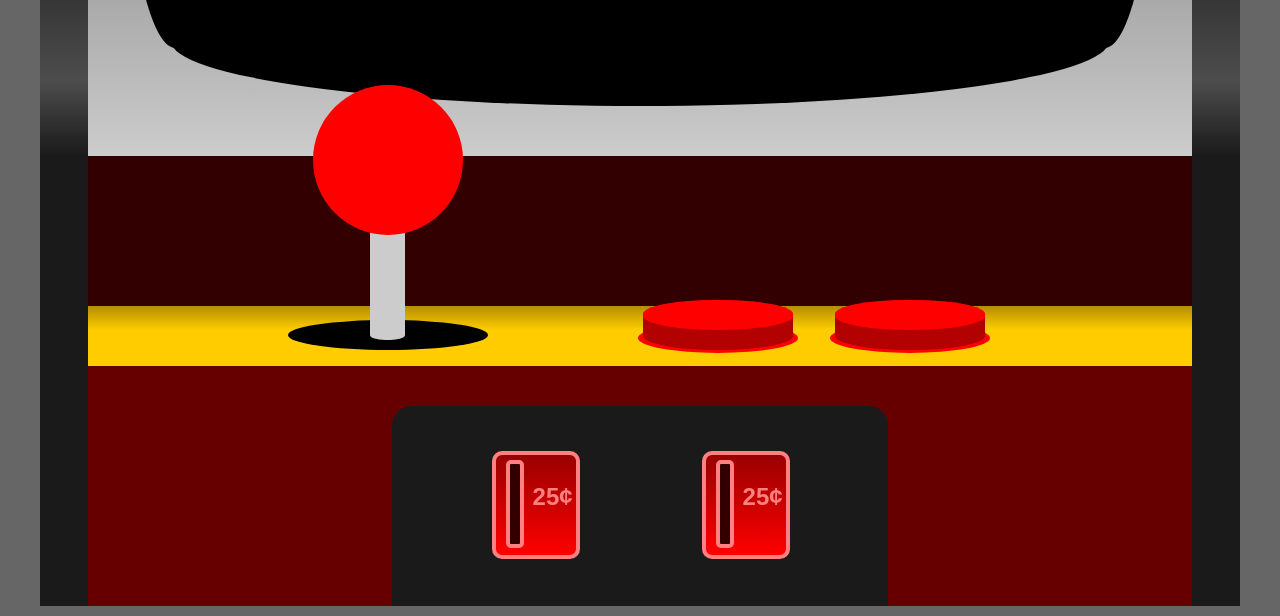
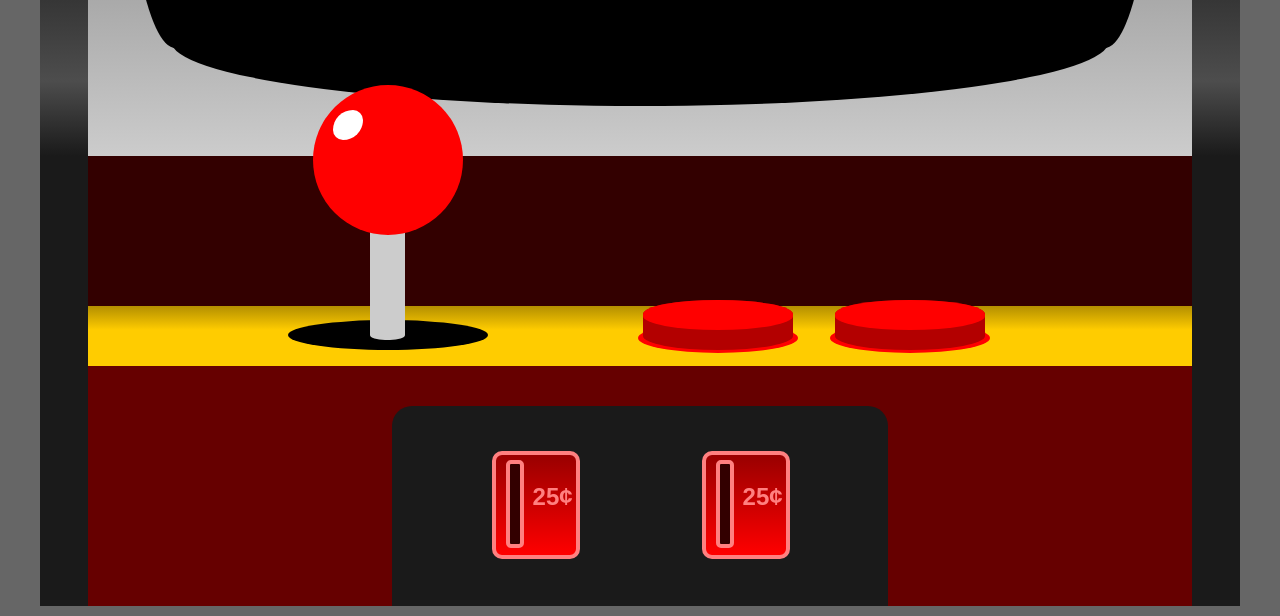
Before and after one commit to McMartyFly/neo, a PHP site: page / in a window 1280 px wide. Shown: the part 894-1510 px from the top of the page. Run offline with PHP 8.4, Linux system fonts and the light colour scheme; style sheets or scripts are compiled from the project's sources; some libraries are stand-ins or nearby versions.

Commit message:
adding tweaks

```diff
--- a/index.php
+++ b/index.php
@@ -78,7 +78,9 @@
             <div class="stick-wrap">
               <div class="base">
                 <div class="pole">
-                  <div class="ball"></div>
+                  <div class="ball">
+                    <div class="highlight"></div>
+                  </div>
                 </div>
               </div>
             </div>
--- a/sass/homepage.scss
+++ b/sass/homepage.scss
@@ -350,6 +350,15 @@
                     position: absolute;
                     top: -55px;
                     width: 150px;
+                    .highlight {
+                      background-color: #fff;
+                      border-radius: 30px 15px;
+                      height: 30px;
+                      left: 20px;
+                      position: absolute;
+                      top: 25px;
+                      width: 30px;
+                    }
                   }
                 }
               }
--- a/style/homepage.css
+++ b/style/homepage.css
@@ -288,6 +288,14 @@
                   position: absolute;
                   top: -55px;
                   width: 150px; }
+                  .homepage body .arcade-wrap .controls-outer .controls-inner .controls-inner2 .stick-wrap .base .pole .ball .highlight {
+                    background-color: #fff;
+                    border-radius: 30px 15px;
+                    height: 30px;
+                    left: 20px;
+                    position: absolute;
+                    top: 25px;
+                    width: 30px; }
           .homepage body .arcade-wrap .controls-outer .controls-inner .controls-inner2 .buttons-wrap {
             left: 550px;
             position: absolute;
```
Also changed, not shown: 1 other file.
